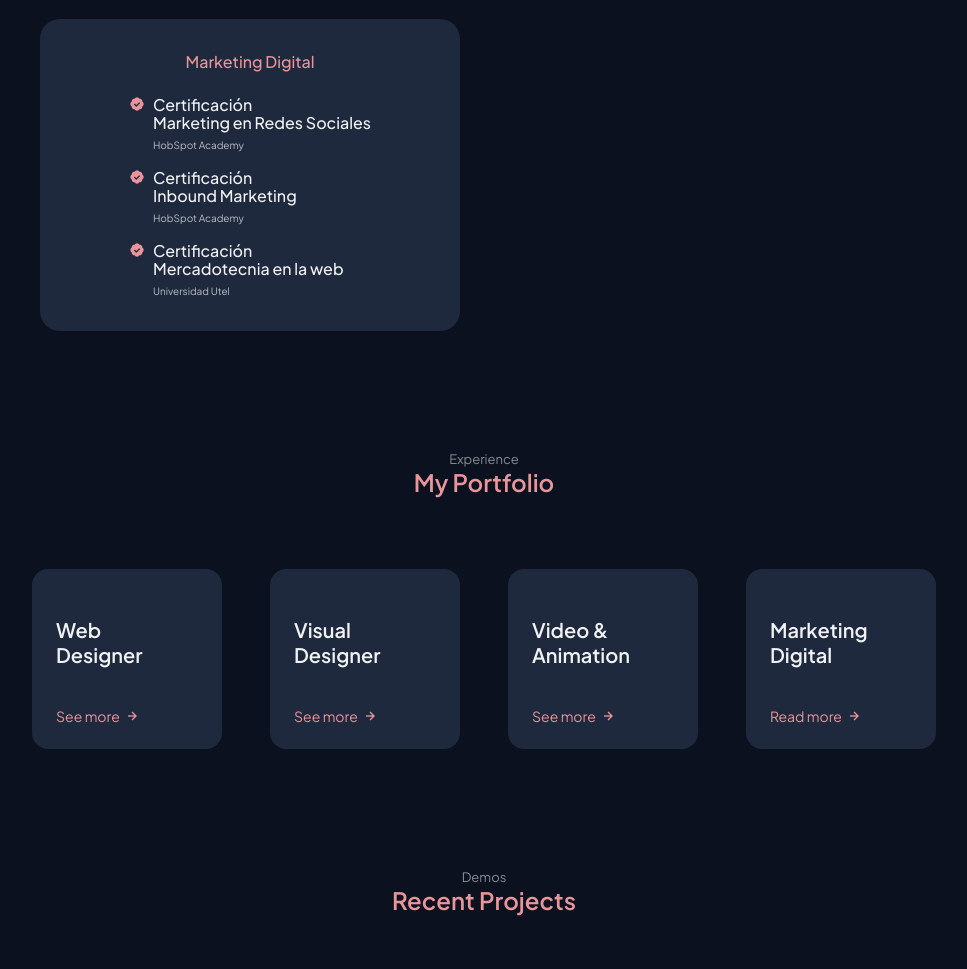
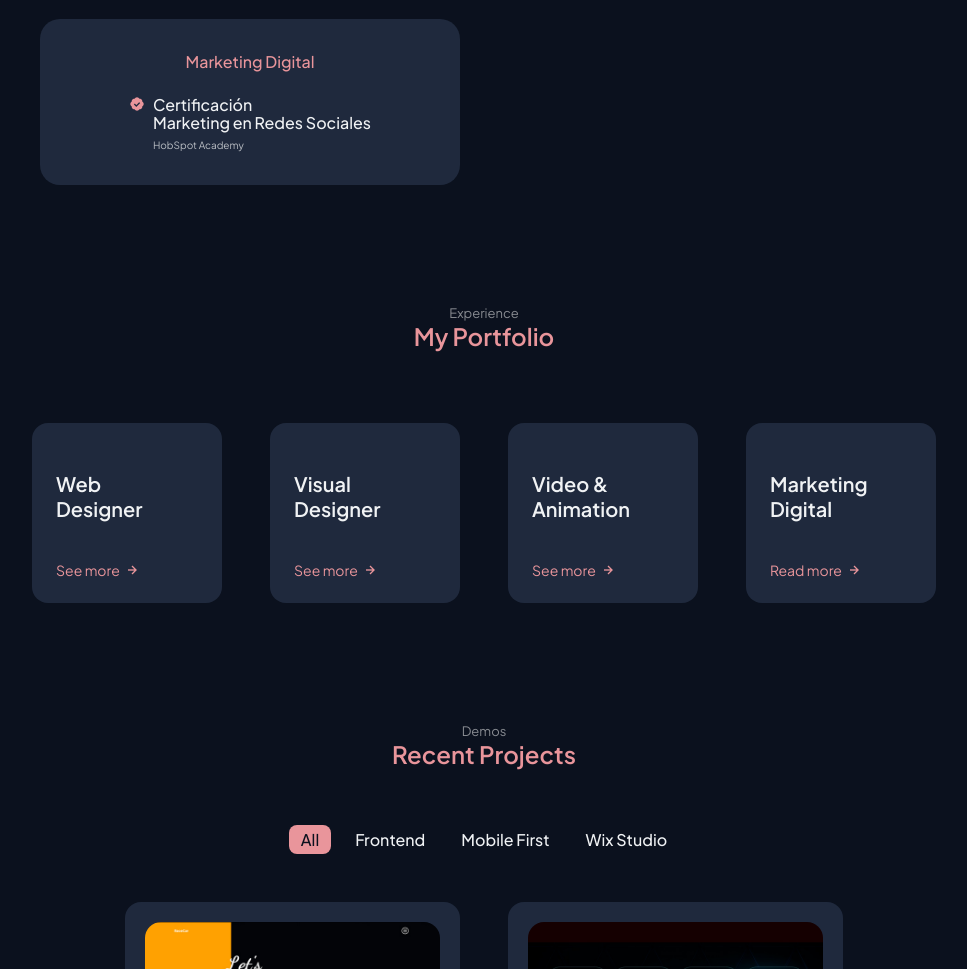
Before and after one commit to PahoDeloula/portfolio2025, a plain HTML site: page index.html in a window 1280 px wide. Shown: the part 2056-3025 px from the top of the page, without its empty margins (156-1123 px from the left). Drawn offline with nearby package versions, Linux system fonts and the light colour scheme.

Commit message:
cambio certificación

```diff
--- a/index.html
+++ b/index.html
@@ -285,22 +285,7 @@
                                             <span class="skills__level">HobSpot Academy</span>
                                         </div>
                                     </div>
-                                    <div class="skills__data">
-                                        <i class='bx bxs-badge-check'></i>
 
-                                        <div>
-                                            <h3 class="skills__name">Certificación<br>Inbound Marketing</h3>
-                                            <span class="skills__level">HobSpot Academy</span>
-                                        </div>
-                                    </div>
-                                    <div class="skills__data">
-                                        <i class='bx bxs-badge-check'></i>
-
-                                        <div>
-                                            <h3 class="skills__name">Certificación<br>Mercadotecnia en la web</h3>
-                                            <span class="skills__level">Universidad Utel</span>
-                                        </div>
-                                    </div>
                                 </div>
                             </div>
                         </div>
```
